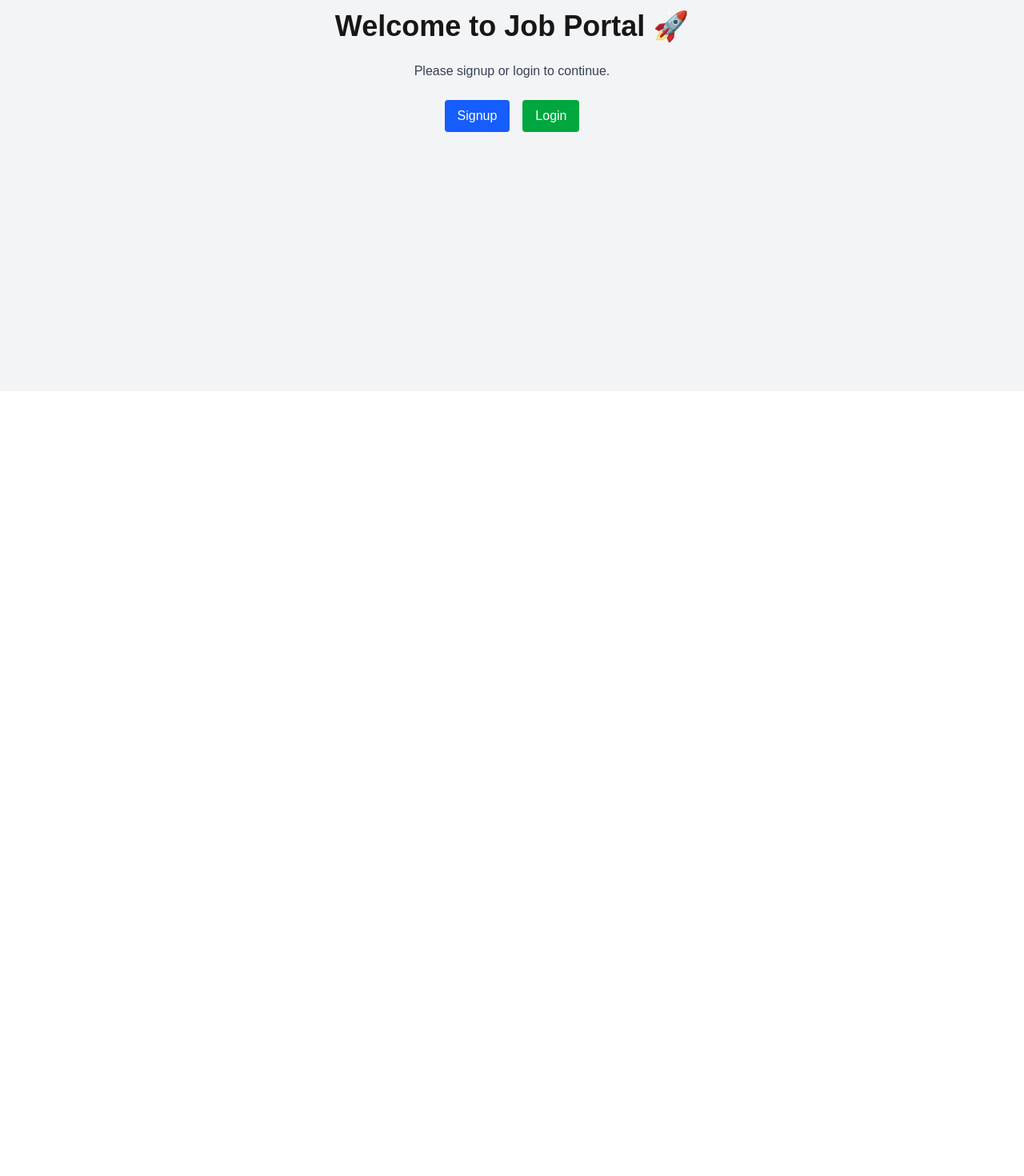
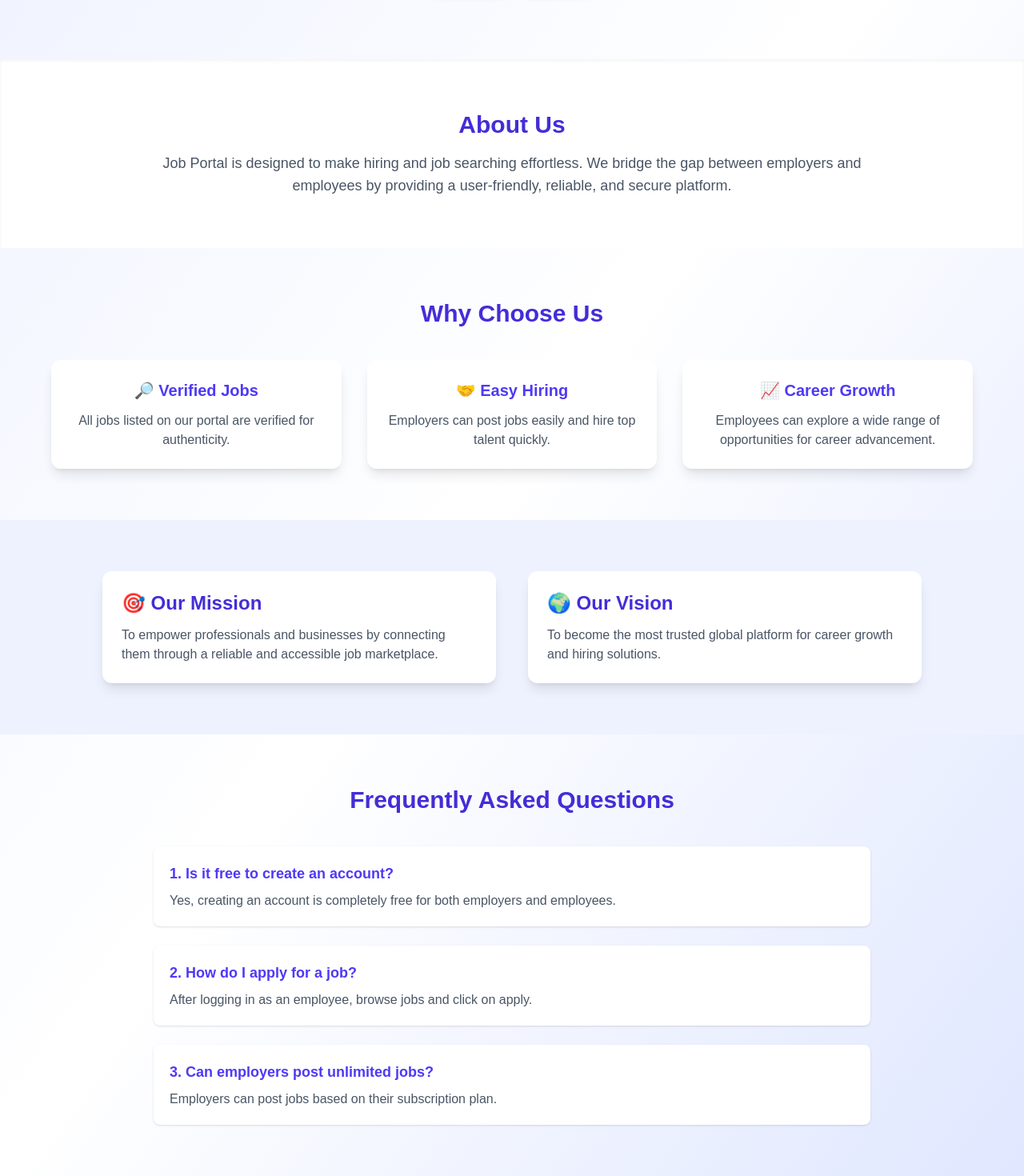
Before and after one commit to AQITPvtLtd/job-portal, a Next.js app: page / in a window 1280 px wide. Shown: the part 375-1845 px from the top of the page at 80% size. Before the commit the page ends 864 px from the top, so only its background shows below. Built offline with nearby package versions, Linux system fonts and the light colour scheme; no server answers.

Commit message:
add new changes

```diff
--- a/src/app/api/employee/applications/route.js
+++ b/src/app/api/employee/applications/route.js
@@ -63,7 +63,7 @@ export async function POST(req) {
             // create notification for employer (using your notifications schema)
             await db.execute(
                 `INSERT INTO notifications (user_id, type, title, body, payload, is_read, created_at)
-         VALUES (?, ?, ?, ?, ?, 0, NOW())`,
+                VALUES (?, ?, ?, ?, ?, 0, NOW())`,
                 [
                     employerId,
                     "application",
--- a/src/app/dashboard/employee/jobs/[id]/apply/page.jsx
+++ b/src/app/dashboard/employee/jobs/[id]/apply/page.jsx
@@ -1,11 +1,11 @@
 import ApplyForm from './ApplyForm';
-import JobDetails from '../JobDetails';
+// import JobDetails from '../JobDetails';
 import React from 'react'
 
 const page = ({ params }) => {
     return (
         <div className="p-8 bg-gray-100 min-h-screen">
-            <JobDetails id={params.id} />
+            {/* <JobDetails id={params.id} /> */}
             <ApplyForm jobId={params.id} />
         </div>
     );
--- a/src/app/login/Login.jsx
+++ b/src/app/login/Login.jsx
@@ -26,7 +26,7 @@ export default function LoginPage() {
             const session = await sessionRes.json();
 
             if (session?.user?.role === "employer") {
-                router.push("/dashboard/employer/jobs/new");
+                router.push("/dashboard/employer");
             } else if (session?.user?.role === "employee") {
                 router.push("/dashboard/employee");
             } else {
--- a/src/app/page.js
+++ b/src/app/page.js
@@ -5,41 +5,160 @@ import { useSession } from "next-auth/react";
 export default function Home() {
   const { data: session } = useSession();
 
+  const userRole = session?.user?.role;
+  const dashboardLink =
+    userRole === "employer"
+      ? "/dashboard/employer"
+      : userRole === "employee"
+        ? "/dashboard/employee"
+        : "/dashboard";
+
   return (
-    <div className="min-h-screen flex flex-col items-center justify-center bg-gray-100">
-      <h1 className="text-4xl font-bold mb-6">Welcome to Job Portal 🚀</h1>
-
-      <p className="mb-6 text-gray-700">
-        {session
-          ? `Hello, ${session.user?.name || "User"} 👋 You are logged in.`
-          : "Please signup or login to continue."}
+    <div className="min-h-screen bg-gradient-to-br from-indigo-50 via-white to-indigo-100">
+      {/* Hero Section */}
+      <section className="flex flex-col items-center justify-center text-center py-20 px-6">
+        <h1 className="text-5xl font-extrabold text-indigo-700 mb-4">
+          🚀 Welcome to Job Portal
+        </h1>
+        <p className="text-gray-600 text-lg mb-8 max-w-2xl">
+          Your trusted platform to connect talented employees with top
+          employers. Find your dream job or hire the best talent today.
         </p>
 
-      <div className="flex gap-4">
+        <div className="flex justify-center gap-4">
           {!session ? (
             <>
               <Link
                 href="/signup"
-              className="px-4 py-2 bg-blue-600 text-white rounded hover:bg-blue-700"
+                className="px-6 py-3 bg-blue-600 text-white font-semibold rounded-lg shadow-md hover:bg-blue-700 transition"
               >
                 Signup
               </Link>
               <Link
                 href="/login"
-              className="px-4 py-2 bg-green-600 text-white rounded hover:bg-green-700"
+                className="px-6 py-3 bg-green-600 text-white font-semibold rounded-lg shadow-md hover:bg-green-700 transition"
               >
                 Login
               </Link>
             </>
           ) : (
             <Link
-            href="/dashboard"
-            className="px-4 py-2 bg-purple-600 text-white rounded hover:bg-purple-700"
+              href={dashboardLink}
+              className="px-6 py-3 bg-purple-600 text-white font-semibold rounded-lg shadow-md hover:bg-purple-700 transition"
             >
               Go to Dashboard
             </Link>
           )}
         </div>
+      </section>
+
+      {/* About Us */}
+      <section className="py-16 px-6 bg-white shadow-inner">
+        <div className="max-w-4xl mx-auto text-center">
+          <h2 className="text-3xl font-bold text-indigo-700 mb-4">About Us</h2>
+          <p className="text-gray-600 text-lg">
+            Job Portal is designed to make hiring and job searching effortless.
+            We bridge the gap between employers and employees by providing a
+            user-friendly, reliable, and secure platform.
+          </p>
+        </div>
+      </section>
+
+      {/* Why Choose Us */}
+      <section className="py-16 px-6">
+        <div className="max-w-6xl mx-auto text-center">
+          <h2 className="text-3xl font-bold text-indigo-700 mb-10">
+            Why Choose Us
+          </h2>
+          <div className="grid md:grid-cols-3 gap-8">
+            <div className="p-6 bg-white shadow-lg rounded-xl">
+              <h3 className="text-xl font-semibold text-indigo-600 mb-3">
+                🔎 Verified Jobs
+              </h3>
+              <p className="text-gray-600">
+                All jobs listed on our portal are verified for authenticity.
+              </p>
+            </div>
+            <div className="p-6 bg-white shadow-lg rounded-xl">
+              <h3 className="text-xl font-semibold text-indigo-600 mb-3">
+                🤝 Easy Hiring
+              </h3>
+              <p className="text-gray-600">
+                Employers can post jobs easily and hire top talent quickly.
+              </p>
+            </div>
+            <div className="p-6 bg-white shadow-lg rounded-xl">
+              <h3 className="text-xl font-semibold text-indigo-600 mb-3">
+                📈 Career Growth
+              </h3>
+              <p className="text-gray-600">
+                Employees can explore a wide range of opportunities for career
+                advancement.
+              </p>
+            </div>
+          </div>
+        </div>
+      </section>
+
+      {/* Mission & Vision */}
+      <section className="py-16 px-6 bg-indigo-50">
+        <div className="max-w-5xl mx-auto grid md:grid-cols-2 gap-10 items-center">
+          <div className="p-6 bg-white shadow-lg rounded-xl">
+            <h3 className="text-2xl font-bold text-indigo-700 mb-3">
+              🎯 Our Mission
+            </h3>
+            <p className="text-gray-600">
+              To empower professionals and businesses by connecting them through
+              a reliable and accessible job marketplace.
+            </p>
+          </div>
+          <div className="p-6 bg-white shadow-lg rounded-xl">
+            <h3 className="text-2xl font-bold text-indigo-700 mb-3">
+              🌍 Our Vision
+            </h3>
+            <p className="text-gray-600">
+              To become the most trusted global platform for career growth and
+              hiring solutions.
+            </p>
+          </div>
+        </div>
+      </section>
+
+      {/* FAQ */}
+      <section className="py-16 px-6">
+        <div className="max-w-4xl mx-auto">
+          <h2 className="text-3xl font-bold text-indigo-700 text-center mb-10">
+            Frequently Asked Questions
+          </h2>
+          <div className="space-y-6">
+            <div className="p-5 bg-white shadow rounded-lg">
+              <h4 className="text-lg font-semibold text-indigo-600">
+                1. Is it free to create an account?
+              </h4>
+              <p className="text-gray-600 mt-2">
+                Yes, creating an account is completely free for both employers
+                and employees.
+              </p>
+            </div>
+            <div className="p-5 bg-white shadow rounded-lg">
+              <h4 className="text-lg font-semibold text-indigo-600">
+                2. How do I apply for a job?
+              </h4>
+              <p className="text-gray-600 mt-2">
+                After logging in as an employee, browse jobs and click on apply.
+              </p>
+            </div>
+            <div className="p-5 bg-white shadow rounded-lg">
+              <h4 className="text-lg font-semibold text-indigo-600">
+                3. Can employers post unlimited jobs?
+              </h4>
+              <p className="text-gray-600 mt-2">
+                Employers can post jobs based on their subscription plan.
+              </p>
+            </div>
+          </div>
+        </div>
+      </section>
     </div>
   );
 }
--- a/src/components/Navbar.jsx
+++ b/src/components/Navbar.jsx
@@ -1,6 +1,7 @@
 "use client";
 import Link from "next/link";
 import { useSession, signOut } from "next-auth/react";
+import Image from "next/image";
 import NotificationsBell from "./NotificationsBell";
 export default function Navbar() {
     const { data: session } = useSession();
@@ -9,7 +10,12 @@ export default function Navbar() {
         <nav className="flex justify-between items-center px-6 py-3 bg-gray-900 text-white shadow-md">
             {/* Logo */}
             <Link href="/" className="text-2xl font-bold tracking-wide">
-                MyApp
+                <Image
+                    src="/logo/logowhite.png"
+                    alt="Tek Booster Logo"
+                    width={200}
+                    height={200}
+                />
             </Link>
 
             <div className="flex items-center gap-6">
```
Also changed, not shown: public/logo/logowhite.png (added). Lines whose indentation alone changed are shown as unchanged.
